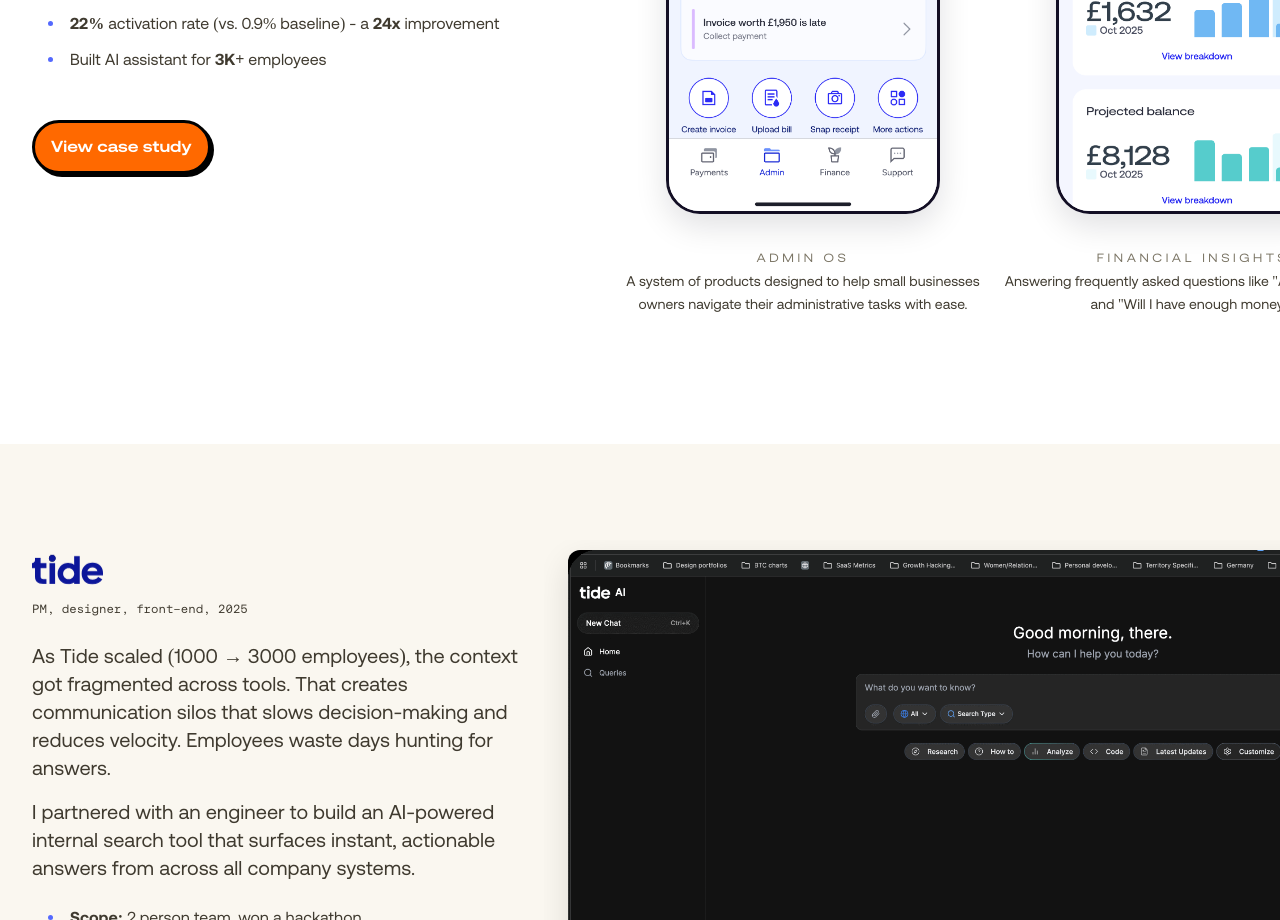
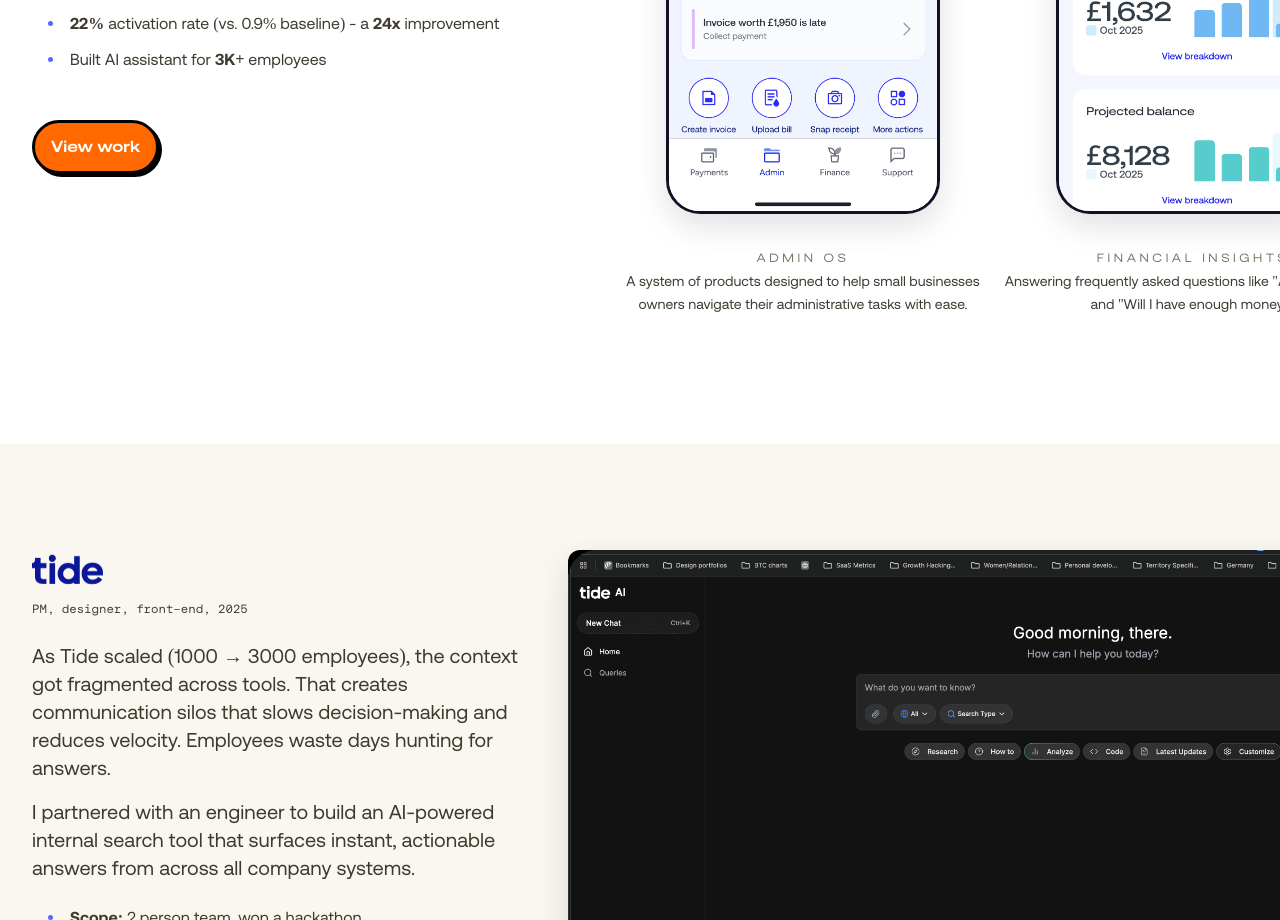
Before and after one commit to h8inc/portfolio, a React (Vite) app: page / in a window 1280 px wide. Shown: the part 2240-3160 px from the top of the page. Built offline with nearby package versions, Linux system fonts and the light colour scheme.

Commit message:
Update button labels from 'View case study' to 'View work'

```diff
--- a/src/pages/Home.tsx
+++ b/src/pages/Home.tsx
@@ -199,7 +199,7 @@
                 </ul>
               }
               sectionCTA={{
-                label: 'View case study',
+                label: 'View work',
                 href: '/tide',
                 show: true
               }}
--- a/src/pages/Tide.tsx
+++ b/src/pages/Tide.tsx
@@ -318,7 +318,7 @@
             </div>
           }
           sectionCTA={{
-            label: "View case study",
+            label: "View work",
             href: "https://www.figma.com/deck/yryrn4jmKZIQ1zRUqXQ8Wm/Tide-IA-case-study?node-id=1-42&viewport=-11997%2C-58%2C0.61&t=fk7cUFea77PAYo3j-1&scaling=min-zoom&content-scaling=fixed&page-id=0%3A1",
             show: true
           }}
```
